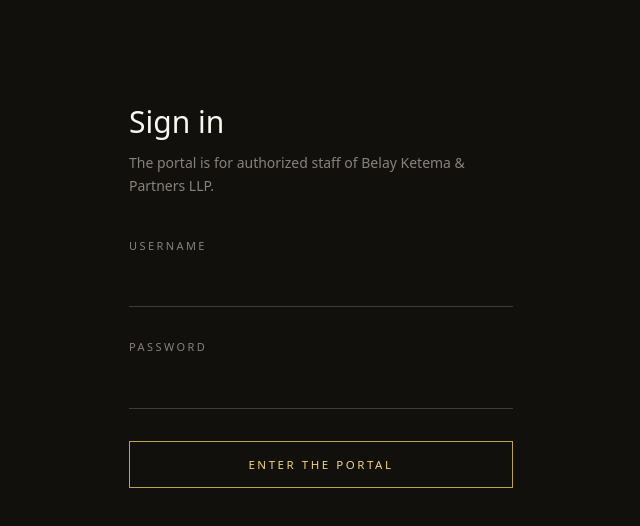
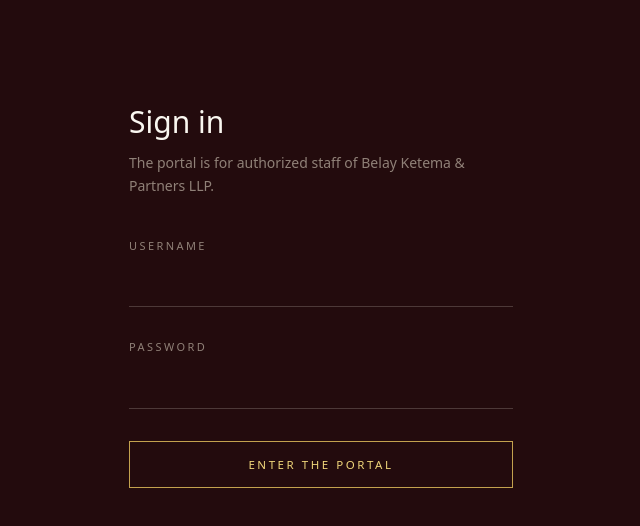
Before and after one commit to Kirubel567/Beka-Law-Firm, a Next.js app: page /admin/login in a window 1280 px wide. Shown: the top 526 px of the page, without its empty margins (319-959 px from the left). Built offline with nearby package versions, Linux system fonts and the light colour scheme.

Commit message:
experiment: replace the near-black ground with a deep logo-crimson maroon

```diff
--- a/app/globals.css
+++ b/app/globals.css
@@ -1,12 +1,15 @@
 @import "tailwindcss";
 
 @theme {
-  /* Material palette — basalt, parchment, brass, terracotta */
-  --color-basalt-950: #12100d;
-  --color-basalt-900: #17140f;
-  --color-basalt-800: #211d16;
-  --color-basalt-700: #2e2920;
-  --color-basalt-600: #443d31;
+  /* Material palette — the firm's crimson replaces basalt as the dark ground.
+     A very dark, slightly desaturated maroon drawn from the logo red (#9e2c34):
+     light text still reads at ~16:1, gold at ~12:1, so it behaves exactly like
+     the old near-black, just wearing the firm's colour. Parchment is unchanged. */
+  --color-basalt-950: #230b0d;
+  --color-basalt-900: #2b0d10;
+  --color-basalt-800: #391316;
+  --color-basalt-700: #4a1c1f;
+  --color-basalt-600: #682c31;
 
   --color-parchment-50: #faf7f0;
   --color-parchment-100: #f4efe3;
@@ -129,12 +132,12 @@
    The public site keeps its single editorial palette by design; only the
    portal (its own root layout sets data-theme) swaps these surfaces. */
 html[data-theme="dark"] {
-  --p-bg: #12100d;
-  --p-panel: #17140f;
-  --p-hover: #211d16;
-  --p-input: #12100d;
-  --p-topbar: rgba(18, 16, 13, 0.94);
-  --p-scrim: rgba(18, 16, 13, 0.72);
+  --p-bg: #230b0d;
+  --p-panel: #2b0d10;
+  --p-hover: #391316;
+  --p-input: #230b0d;
+  --p-topbar: rgba(35, 11, 13, 0.94);
+  --p-scrim: rgba(35, 11, 13, 0.72);
   --p-border: rgba(244, 239, 227, 0.1);
   --p-border-2: rgba(244, 239, 227, 0.2);
   --p-text: #faf7f0;
```
